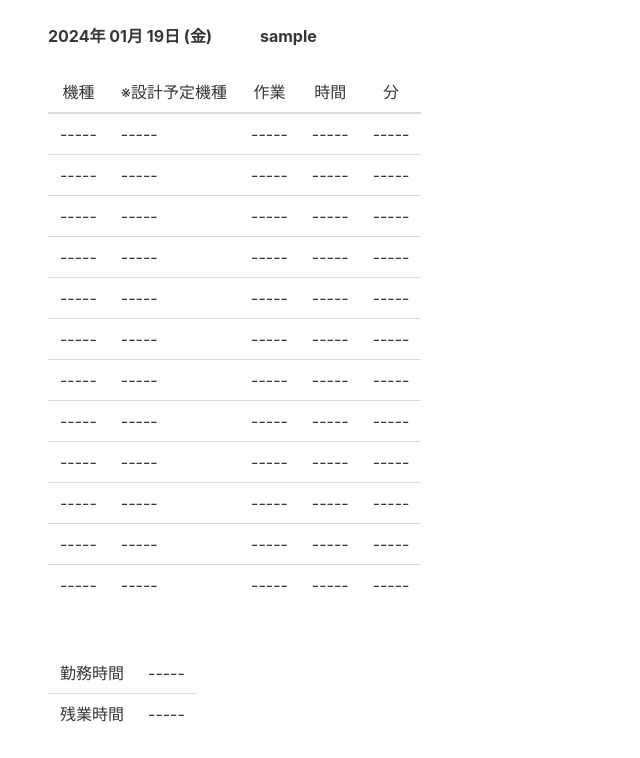
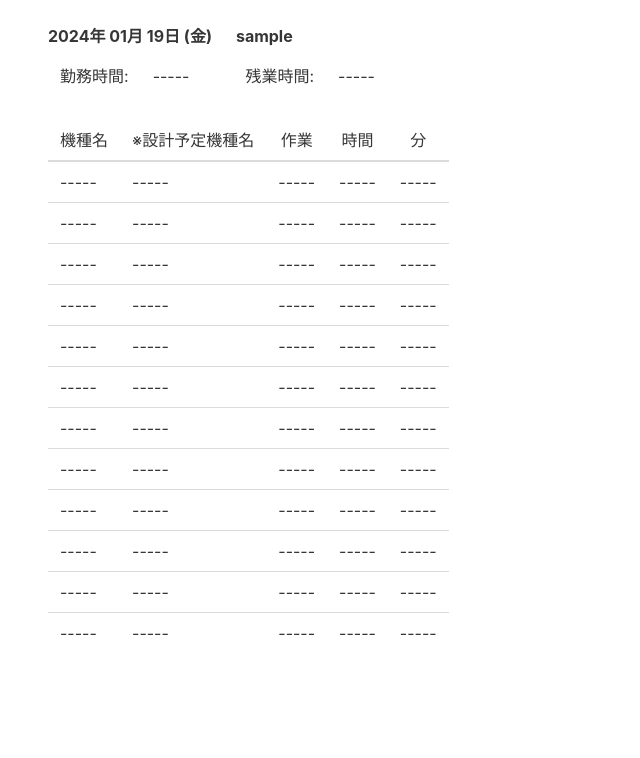
Before and after one commit to puyan0240/time_tracking, a PHP site: page /time_display.php in a window 1280 px wide. Shown: the part 188-946 px from the top of the page, without its empty margins (0-640 px from the left). After the commit the page ends 823 px from the top, so only its background shows below. Run offline with PHP 8.4, Linux system fonts and the light colour scheme; the visitor is signed in with stand-in values (Sample User, id 1); data that the repository does not hold is empty.

Commit message:
項目表示変更

```diff
--- a/php/content/result.php
+++ b/php/content/result.php
@@ -434,7 +434,7 @@
                 <tr>
                     <td>
                         <div class="is-size-6">
-                            <p>設計予定機種</p>
+                            <p>設計予定機種名</p>
                         </div>
                     </td>
                     <td colspan="8">
--- a/php/content/time_add.php
+++ b/php/content/time_add.php
@@ -304,7 +304,7 @@
                 <tr>
                     <td>勤務時間:</td>
                     <td><?php echo $strSum;?></td>
-                    <td> &ensp;</td>
+                    <td>&ensp;</td>
                     <td>残業時間:</td>
                     <td><?php echo $strOvertime;?></td>
                 </tr>
@@ -319,8 +319,8 @@
                 <table class="table">
                     <thead>
                         <tr>
-                            <td align="center">機種</td>
-                            <td align="center">※設計予定機種</td>
+                            <td align="center">機種名</td>
+                            <td align="center">※設計予定機種名</td>
                             <td align="center">作業</td>
                             <td align="center">時間</td>
                             <td align="center">分</td>
--- a/php/content/time_display.php
+++ b/php/content/time_display.php
@@ -41,6 +41,10 @@
                 }
             }
         }
+
+        //HTML
+        $strDate .= "&ensp;&ensp;&ensp;"; //スペース挿入
+        $strDate .= $strUserName;
     }
 
 
@@ -169,29 +173,30 @@
     <br>
 
     <div class="block ml-6 mr-6">
-        <table>
-            <tr>
-                <td>
-                    <label class="label"><?php echo $strDate; ?></label>
-                </td>
-                <td>&emsp;&emsp;&emsp;</td>
-                <td>
-                    <label class="label"><?php echo $strUserName; ?></label>
-                </td>
-            </tr>
-        </table>
-        <br>
+        <label class="label"><?php echo $strDate; ?></label>
+
+        <div class="block">
+            <table class="table">
+                <tr>
+                    <td>勤務時間:</td>
+                    <td><?php echo $strSum;?></td>
+                    <td> &ensp;</td>
+                    <td>残業時間:</td>
+                    <td><?php echo $strOvertime;?></td>
+                </tr>
+            </table>
+        </div>
 
         <form action="time_add_done.php" method="POST">
 
             <input type="hidden" name="date" value="<?php echo $date;?>">
 
             <div class="block">
-                <table class="table" id="list_table">
+                <table class="table">
                     <thead>
                         <tr>
-                            <td align="center">機種</td>
-                            <td align="center">※設計予定機種</td>
+                            <td align="center">機種名</td>
+                            <td align="center">※設計予定機種名</td>
                             <td align="center">作業</td>
                             <td align="center">時間</td>
                             <td align="center">分</td>
@@ -216,20 +221,6 @@
         </form>
     </div>
 
-    <br>
-    <div class="block ml-6">
-        <table class="table" id="list_table">
-            <tr>
-                <td>勤務時間</td>
-                <td><?php echo $strSum;?></td>
-            </tr>
-            <tr>
-                <td>残業時間</td>
-                <td><?php echo $strOvertime;?></td>
-            </tr>
-        </table>
-    </div>
-
     <?php include(dirname(__FILE__).'/./header/bulma_burger.js'); ?>
 </body>
 </html>
```
